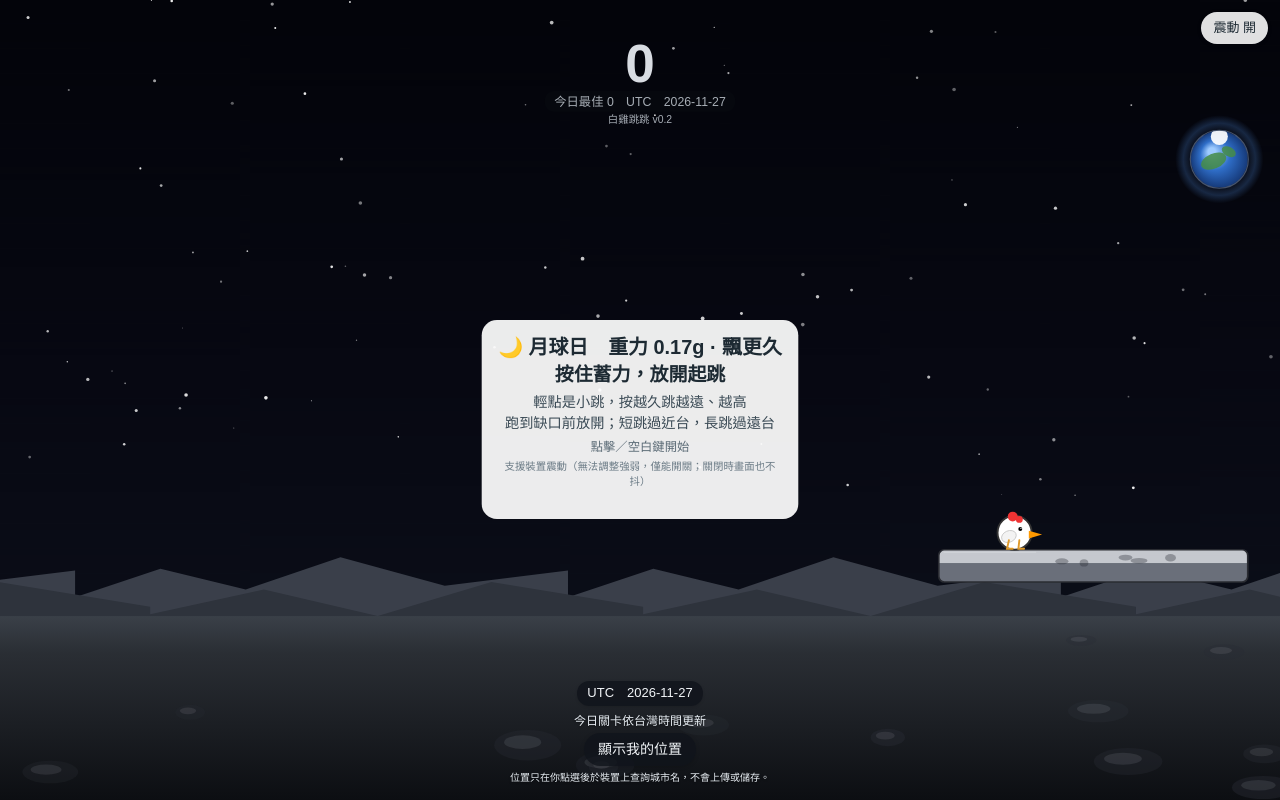
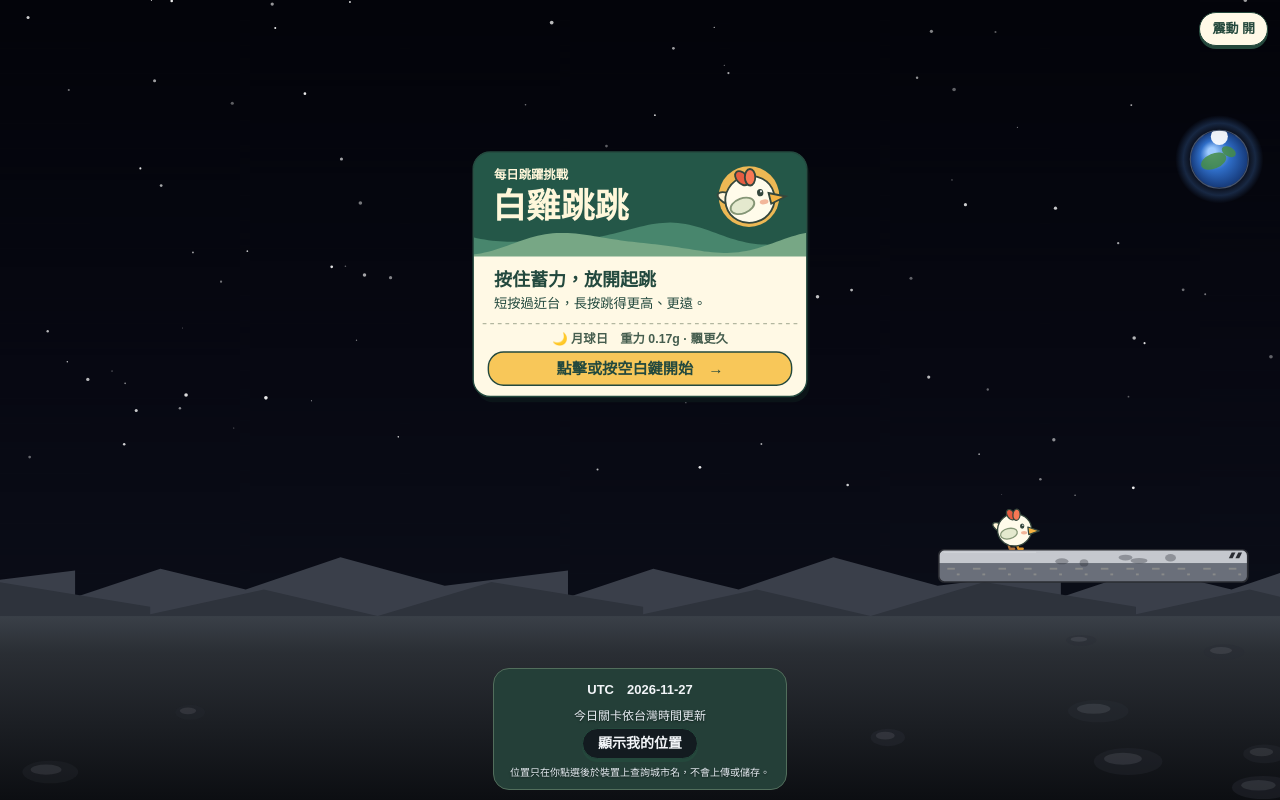
Before and after one commit to Yuanmi-dev/baiji-tiaotiao-v0.2, a plain HTML site: page index.html in a window 1280 px wide. Drawn offline with Linux system fonts and the light colour scheme.

Commit message:
Refresh game visuals, running animation and countdown

```diff
--- a/index.html
+++ b/index.html
@@ -82,6 +82,23 @@
     background:#fff;color:#1d2a33;touch-action:manipulation;
   }
   #adFake button.secondary{background:rgba(255,255,255,.16);color:#fff;}
+  #vibBtn,#locBtn,#adContinueBtn{
+    border:1.5px solid #24483c;background:#fff9e7;color:#24483c;
+    border-radius:20px;box-shadow:0 3px 0 #24483c;font-weight:700;
+  }
+  #vibBtn[aria-pressed="false"]{background:#314c42;color:#fff9e7;}
+  #placeBar.visible{width:fit-content;max-width:calc(100% - 32px);box-sizing:border-box;
+    margin:auto;padding:9px 16px;background:#fffaea;border:1px solid #526e5c;
+    border-radius:16px;gap:3px;}
+  #placeBar.dark{background:#243f38;}
+  #placeBar .placeDate,#placeBar.dark .placeDate{background:transparent;box-shadow:none;font-weight:700;}
+  #placeBar .placeMsg:empty{display:none;}
+  #locBtn{margin:2px 0 4px;padding:6px 15px;}
+  @media(max-height:540px){
+    #placeBar.visible{display:grid;grid-template-columns:auto auto;column-gap:10px;padding:4px 12px;}
+    #placeBar .privacy,#placeBar .placeMsg{grid-column:1/-1;}
+    #locBtn{grid-column:2;grid-row:1/3;}
+  }
 </style>
 </head>
 <body>
@@ -1349,6 +1366,8 @@ function syncVibUi() {
   hintEl.textContent = VIBRATE_HARDWARE
     ? '支援裝置震動（無法調整強弱，僅能開關；關閉時畫面也不抖）'
     : '此裝置不支援震動（例如 iPhone），已改用畫面抖動；可一併關閉';
+  vibBtn.title = hintEl.textContent;
+  vibBtn.setAttribute('aria-description',hintEl.textContent);
 }
 function setVibrate(on) {
   vibrateOn = !!on;
@@ -1957,75 +1976,71 @@ function drawDust() {
     ctx.globalAlpha = 1;
   }
 }
+// The same silhouette appears on the course and on the daily ticket.
+function paintBird(wingLift = 0) {
+  function oval(x,y,rx,ry,angle,color,outline) {
+    ctx.beginPath();
+    ctx.ellipse(x,y,rx,ry,angle,0,Math.PI*2);
+    ctx.fillStyle=color;
+    ctx.fill();
+    if (outline) { ctx.strokeStyle=outline; ctx.lineWidth=1.35; ctx.stroke(); }
+  }
+  const ink='#34463c';
+  oval(-15,-2,9,4,.53,'#fff4d7',ink);
+  oval(0,0,18,17,-.15,'#fffbea',ink);
+  oval(-4,-16,3.8,6,-.62,'#e55c41',ink);
+  oval(2,-16,3.8,6,.1,'#f87855',ink);
+  ctx.beginPath();
+  ctx.moveTo(14,-3); ctx.lineTo(26,1); ctx.lineTo(15,5); ctx.closePath();
+  ctx.fillStyle='#f5b343'; ctx.fill(); ctx.stroke();
+  ctx.save();
+  ctx.translate(0,3);
+  ctx.rotate(wingLift);
+  oval(-6,1,9,5.4,-.24,'#e4e9ce','#859676');
+  ctx.restore();
+  oval(8,-4,2.3,2.7,0,ink);
+  oval(8.7,-4.9,.7,.8,0,'white');
+  oval(10,3,3.2,1.8,0,'#f2b69a');
+}
 function drawChicken() {
   const r = CFG.CHICKEN_R;
   const landSq = squashT > 0 ? 0.22 * (squashT / CFG.LAND_SQUASH) : 0;
   const chargeSq = charging ? 0.28 * charge : 0;
   const stretch = stretchT > 0 ? CFG.JUMP_STRETCH * (stretchT / CFG.JUMP_STRETCH_S) : 0;
   const squat = stretch > 0 ? 0 : Math.max(chargeSq, landSq);
+  const running = grounded && st === 'play';
+  // Anchor the stride to distance so the cadence follows the actual run speed.
+  const phase = (chick.x % 68) * Math.PI * 2 / 68;
+  const stride = running ? 1 - chargeSq * 1.8 : 0;
+  const bob = stride * 2 * Math.sin(phase) ** 2;
+  const tilt = grounded ? 0.07 * stride : Math.max(-0.45, Math.min(0.7, chick.vy / 900));
+  const bodyY = -3 - bob + r * squat;
   ctx.save();
-  ctx.translate(chick.x, chick.y + r * squat * 1.15);
-  const tilt = grounded ? 0 : Math.max(-0.45, Math.min(0.7, chick.vy / 900));
+  ctx.translate(chick.x, chick.y);
+  ctx.lineCap = 'round';
+  ctx.lineJoin = 'round';
+  // During stance the toes sweep back along the surface. On the return
+  // stroke they lift, with the far leg half a cycle ahead of the near leg.
+  for (let leg = 0; leg < 2; leg++) {
+    const hip = leg === 0 ? -5 : 4;
+    const angle = phase + leg * Math.PI;
+    const lift = stride * Math.max(0, Math.cos(angle));
+    const ankleX = grounded ? hip + stride * 9 * Math.sin(angle) : hip - 5;
+    const toeY = grounded ? r - 1 - 6 * lift : r - 3;
+    ctx.strokeStyle = leg === 0 ? '#ad713c' : '#dd932e';
+    ctx.lineWidth = 2.6;
+    ctx.beginPath();
+    ctx.moveTo(hip, bodyY + 10);
+    ctx.quadraticCurveTo(hip - 2, toeY - 4, ankleX, toeY);
+    ctx.lineTo(ankleX + (grounded ? 4.5 : 3), toeY - lift);
+    ctx.stroke();
+  }
+  ctx.translate(0,bodyY);
   ctx.rotate(tilt);
   ctx.scale(1 + squat * 0.12 - stretch * 0.18, 1 - squat + stretch);
-  // 身體
-  ctx.fillStyle = '#fff';
-  ctx.strokeStyle = '#333';
-  ctx.lineWidth = 2;
-  ctx.beginPath();
-  ctx.arc(0, 0, r, 0, Math.PI * 2);
-  ctx.fill();
-  ctx.stroke();
-  // 冠
-  ctx.fillStyle = '#e33';
-  ctx.beginPath();
-  ctx.arc(-2, -r + 1, 5.2, 0, Math.PI * 2);
-  ctx.fill();
-  ctx.beginPath();
-  ctx.arc(5, -r + 4, 3.6, 0, Math.PI * 2);
-  ctx.fill();
-  // 喙
-  ctx.fillStyle = '#f90';
-  ctx.beginPath();
-  ctx.moveTo(r - 3, -2);
-  ctx.lineTo(r + 11, 2);
-  ctx.lineTo(r - 3, 6);
-  ctx.closePath();
-  ctx.fill();
-  // 眼
-  ctx.fillStyle = '#000';
-  ctx.beginPath();
-  ctx.arc(6, -4, 2.1, 0, Math.PI * 2);
-  ctx.fill();
-  ctx.fillStyle = '#fff';
-  ctx.beginPath();
-  ctx.arc(6.7, -4.6, 0.7, 0, Math.PI * 2);
-  ctx.fill();
-  // 翅膀
-  ctx.fillStyle = '#f3f3f3';
-  ctx.strokeStyle = '#c8c8c8';
-  ctx.lineWidth = 1;
-  ctx.beginPath();
-  ctx.ellipse(-6, 4, 8, 6, -0.4, 0, Math.PI * 2);
-  ctx.fill();
-  ctx.stroke();
+  const wingLift = grounded ? 0 : .38 + .76 * Math.sin(tick * CFG.TICK * Math.PI * 7);
+  paintBird(wingLift);
   ctx.restore();
-  // 腳（不受蹲下壓縮，才看起來是蹲）
-  if (grounded) {
-    ctx.strokeStyle = '#e09a2a';
-    ctx.lineWidth = 2;
-    ctx.lineCap = 'round';
-    const footY = chick.y + r - 1;
-    const bend = charging ? 4 * charge : 0;
-    ctx.beginPath();
-    ctx.moveTo(chick.x - 6, chick.y + 8);
-    ctx.lineTo(chick.x - 8, footY - bend);
-    ctx.lineTo(chick.x - 2, footY);
-    ctx.moveTo(chick.x + 5, chick.y + 8);
-    ctx.lineTo(chick.x + 4, footY - bend);
-    ctx.lineTo(chick.x + 10, footY);
-    ctx.stroke();
-  }
 }
 
 function drawChargeBar() {
@@ -2037,7 +2052,7 @@ function drawChargeBar() {
   const sy = chick.y - CFG.CHICKEN_R - 22;
   ctx.save();
   roundRect(sx - 1, sy - 1, bw + 2, bh + 2, 5);
-  ctx.fillStyle = 'rgba(20,30,40,.45)';
+  ctx.fillStyle = '#24483c';
   ctx.fill();
   roundRect(sx, sy, bw, bh, 4);
   ctx.fillStyle = '#fff';
@@ -2048,15 +2063,17 @@ function drawChargeBar() {
     ctx.beginPath();
     roundRect(sx, sy, bw, bh, 4);
     ctx.clip();
-    ctx.fillStyle = t >= 1 ? '#ff4d3a' : (t > 0.66 ? '#ff8a1f' : '#ffd24a');
+    ctx.fillStyle = t >= 1 ? '#ffa847' : '#80c693';
     ctx.fillRect(sx, sy, bw * t, bh);
     ctx.restore();
   }
   if (t >= 1) {
-    ctx.fillStyle = '#ff4d3a';
+    ctx.fillStyle = '#24483c';
+    roundRect(chick.x - 18, sy - 20, 36, 17, 8); ctx.fill();
+    ctx.fillStyle = '#fff8dc';
     ctx.font = 'bold 11px sans-serif';
     ctx.textAlign = 'center';
-    ctx.fillText('滿', chick.x, sy - 4);
+    ctx.fillText('蓄滿', chick.x, sy - 7);
   }
   ctx.restore();
 }
@@ -2404,6 +2421,21 @@ function drawPlatform(p) {
     }
     ctx.stroke();
   }
+  // Two short inlays mark the take-off edge in every weather.
+  ctx.fillStyle = c.edge;
+  for (const offset of [17, 10]) {
+    ctx.beginPath();
+    ctx.moveTo(p.x+p.w-offset, p.y+3);
+    ctx.lineTo(p.x+p.w-offset+4, p.y+3);
+    ctx.lineTo(p.x+p.w-offset+1, p.y+9);
+    ctx.lineTo(p.x+p.w-offset-3, p.y+9);
+    ctx.fill();
+  }
+  ctx.fillStyle = 'rgba(255,242,201,.20)';
+  for (let x=p.x+9; x<p.x+p.w-14; x+=27) {
+    ctx.fillRect(x,p.y+19,8,2);
+    ctx.fillRect(x+10,p.y+25,3,2);
+  }
   // 深色描邊，讓雞與台緣清楚
   ctx.strokeStyle = c.edge;
   ctx.lineWidth = 1.8;
@@ -2485,6 +2517,52 @@ function drawWxBanner(W, H, env, alpha) {
   ctx.restore();
 }
 
+function drawTicket(W,H,pad,finished,env) {
+  const w=Math.min(352,W-pad.l-pad.r-28), h=258;
+  const x=(W-w)/2, y=H*.19;
+  const ink='#23493e', paper='#fff9e5';
+  ctx.save();
+  ctx.translate(x,y);
+  ctx.fillStyle='rgba(24,57,45,.26)';
+  roundRect(3,6,w,h,18); ctx.fill();
+  ctx.fillStyle=paper;
+  roundRect(0,0,w,h,18); ctx.fill();
+  ctx.save();
+  ctx.clip();
+  ctx.fillStyle='#245748';
+  ctx.fillRect(0,0,w,109);
+  // A printed landscape behind the ticket mascot.
+  ctx.fillStyle='#edb854';
+  ctx.beginPath(); ctx.arc(w-61,47,32,0,Math.PI*2); ctx.fill();
+  for (let layer=0;layer<2;layer++) {
+    ctx.beginPath(); ctx.moveTo(0,110);
+    for(let px=0;px<=w+4;px+=4)
+      ctx.lineTo(px,87+layer*9+Math.sin(px/42+layer*2)*10+Math.cos(px/23)*3);
+    ctx.lineTo(w,110); ctx.closePath();
+    ctx.fillStyle=layer?'#77a785':'#48866d'; ctx.fill();
+  }
+  ctx.save(); ctx.translate(w-60,50); ctx.rotate(-.12); ctx.scale(1.45,1.45); paintBird(); ctx.restore();
+  ctx.textAlign='left'; ctx.fillStyle='#fff7da'; ctx.font='bold 13px sans-serif';
+  ctx.fillText(finished?'本局成績':'每日跳躍挑戰',22,28);
+  ctx.font='900 36px sans-serif';
+  ctx.fillText(finished?'跳躍結算':'白雞跳跳',20,70,w-126);
+  ctx.restore();
+  ctx.fillStyle=ink; ctx.textAlign='left'; ctx.font='bold 19px sans-serif';
+  ctx.fillText(finished?'本局 '+score+' 分　今日最佳 '+best:'按住蓄力，放開起跳',22,141,w-44);
+  ctx.font='14px sans-serif';
+  ctx.fillText(finished?'白雞不是雞，也不會飛':'短按過近台，長按跳得更高、更遠。',22,165,w-44);
+  ctx.strokeStyle='#b3b7a0'; ctx.setLineDash([4,4]);
+  ctx.beginPath(); ctx.moveTo(10,181); ctx.lineTo(w-10,181); ctx.stroke(); ctx.setLineDash([]);
+  ctx.fillStyle='#455d4e'; ctx.font='bold 13px sans-serif'; ctx.textAlign='center';
+  ctx.fillText(weatherHeadline(weather,env),w/2,201,w-30);
+  roundRect(16,211,w-32,35,16); ctx.fillStyle='#f8c759'; ctx.fill();
+  ctx.strokeStyle=ink; ctx.lineWidth=1.5; ctx.stroke();
+  ctx.fillStyle=ink; ctx.font='bold 16px sans-serif';
+  ctx.fillText(finished?'再跳一次　→':'點擊或按空白鍵開始　→',w/2,234,w-44);
+  roundRect(0,0,w,h,18); ctx.stroke();
+  ctx.restore();
+}
+
 function draw() {
   const W = viewW, H = viewH;
   const pad = safePad();
@@ -2526,119 +2604,47 @@ function draw() {
   const envHud = envAt(chick.x);
   const hudY = Math.max(86, pad.t + 62);
   ctx.textAlign = 'center';
-  ctx.fillStyle = hudInk;
-  ctx.font = 'bold 56px sans-serif';
-  ctx.fillText(String(score), W / 2, hudY);
-  const meta = '今日最佳 ' + best + '　' + placeLine();
-  ctx.font = '13px sans-serif';
-  const metaW = Math.min(W - 24, ctx.measureText(meta).width + 20);
-  if (isDarkSky() || (weather && weather.palette === 'moon')) {
-    ctx.fillStyle = 'rgba(8,12,18,0.55)';
-    roundRect((W - metaW) / 2, hudY + 10, metaW, 22, 10);
-    ctx.fill();
-  }
-  ctx.fillStyle = hudInk2;
-  ctx.fillText(meta, W / 2, hudY + 26);
-  ctx.font = '11px sans-serif';
-  ctx.fillText('白雞跳跳 v0.2', W / 2, hudY + 44);
+  if (st === 'play' || st === 'countdown') {
+    ctx.fillStyle = isDarkSky() ? '#223a34' : '#fff9e5';
+    roundRect(W/2-54,hudY-54,108,76,18); ctx.fill();
+    ctx.strokeStyle=isDarkSky()?'#abbca7':'#446654'; ctx.lineWidth=1.5; ctx.stroke();
+    ctx.fillStyle=hudInk; ctx.font='900 40px sans-serif';
+    ctx.fillText(String(score),W/2,hudY-13,96);
+    ctx.fillStyle=hudInk2; ctx.font='bold 12px sans-serif';
+    ctx.fillText('今日最佳 '+best,W/2,hudY+10,94);
+  }
   // 倒數／開場橫幅顯示時先不疊徽章，橫幅淡出後再留徽章
   const showBanner = st === 'countdown' || (st === 'play' && wxBannerT > 0);
-  if (st !== 'ready' && !(st === 'play' && wxBannerT > 0.3) && st !== 'countdown') {
-    drawWeatherBadge(W, hudY + 54, envHud);
+  if (st === 'play' && wxBannerT <= 0.3) {
+    drawWeatherBadge(W, hudY + 32, envHud);
   }
   if (showBanner) {
     const a = st === 'countdown' ? 1 : Math.min(1, wxBannerT / 0.45);
     drawWxBanner(W, H, envHud, a);
   }
 
-  const cardW = Math.min(CFG.W - 56, W - 56 - pad.l - pad.r);
-  const cardX = (W - cardW) / 2;
-
-  if (st === 'ready') {
-    const hintLines = wrapLines(hintEl.textContent || '', cardW - 40);
-    const head = weatherHeadline(weather, envHud);
-    const cardH = 178 + hintLines.length * 16;
-    const reserve = 136 + pad.b;
-    const cardY = Math.min(H * 0.40, H - cardH - reserve);
-    ctx.fillStyle = 'rgba(255,255,255,.92)';
-    roundRect(cardX, cardY, cardW, cardH, 16);
-    ctx.fill();
-    ctx.fillStyle = '#1d2a33';
-    ctx.font = 'bold 26px sans-serif';
-    let size = 26;
-    while (size > 17 && ctx.measureText(head).width > cardW - 28) {
-      size -= 1;
-      ctx.font = 'bold ' + size + 'px sans-serif';
-    }
-    let cy = cardY + 36;
-    ctx.fillText(head, W / 2, cy);
-    cy += 28;
-    ctx.fillStyle = '#1d2a33';
-    ctx.font = 'bold 20px sans-serif';
-    ctx.fillText('按住蓄力，放開起跳', W / 2, cy);
-    cy += 28;
-    ctx.font = '15px sans-serif';
-    ctx.fillStyle = '#3a4a55';
-    ctx.fillText('輕點是小跳，按越久跳越遠、越高', W / 2, cy);
-    cy += 22;
-    ctx.fillText('跑到缺口前放開；短跳過近台，長跳過遠台', W / 2, cy);
-    cy += 24;
-    ctx.font = '13px sans-serif';
-    ctx.fillStyle = '#5a6a75';
-    ctx.fillText('點擊／空白鍵開始', W / 2, cy);
-    cy += 20;
-    ctx.font = '11px sans-serif';
-    ctx.fillStyle = '#6a7a85';
-    for (let i = 0; i < hintLines.length; i++) {
-      ctx.fillText(hintLines[i], W / 2, cy + i * 16);
-    }
-  }
-  if (st === 'countdown') {
+  if (st === 'ready') drawTicket(W,H,pad,false,envHud);
+  const launching = st === 'play' && wxBannerT > 1.46;
+  if (st === 'countdown' || launching) {
     ctx.save();
-    const s = 1 + 0.45 * Math.exp(-8 * countT);
-    ctx.translate(W / 2, H * 0.36);
-    ctx.scale(s, s);
-    ctx.fillStyle = 'rgba(255,255,255,.88)';
-    roundRect(-78, -110, 156, 168, 24);
-    ctx.fill();
-    ctx.fillStyle = '#1d2a33';
-    ctx.font = 'bold 140px sans-serif';
-    ctx.textAlign = 'center';
-    ctx.textBaseline = 'middle';
-    ctx.fillText(String(countN), 0, -4);
+    ctx.translate(W / 2,H * .37);
+    const radius = 40;
+    ctx.fillStyle = '#244c40';
+    ctx.beginPath(); ctx.arc(0,0,radius,0,Math.PI*2); ctx.fill();
+    ctx.strokeStyle = '#779383'; ctx.lineWidth = 4;
+    ctx.beginPath(); ctx.arc(0,0,radius-4,0,Math.PI*2); ctx.stroke();
+    ctx.strokeStyle = '#ffcf66'; ctx.lineCap = 'round';
+    const remaining = launching ? 1 : Math.max(0,1-countT);
+    ctx.beginPath(); ctx.arc(0,0,radius-4,-Math.PI/2,-Math.PI/2+2*Math.PI*remaining); ctx.stroke();
+    ctx.fillStyle = '#fff9e5'; ctx.textAlign = 'center'; ctx.textBaseline = 'middle';
+    ctx.font = launching ? 'bold 22px sans-serif' : '900 40px sans-serif';
+    ctx.fillText(launching ? '開跑' : String(countN),0,1);
     ctx.restore();
-    ctx.textBaseline = 'alphabetic';
-    ctx.fillStyle = 'rgba(20,40,50,.7)';
-    ctx.font = '16px sans-serif';
-    ctx.fillText('即將開始', W / 2, H * 0.36 + 110);
   }
   if (st === 'over') {
     ctx.fillStyle = 'rgba(20,30,40,.45)';
     ctx.fillRect(0, 0, W, H);
-    const hintLines = wrapLines(hintEl.textContent || '', cardW - 40);
-    const cardH = 168 + hintLines.length * 16 + 8 + ((adContinueOffered && !continueUsed) ? 22 : 0);
-    const cardY = Math.max(pad.t + 24, Math.min(H * 0.38, H - cardH - 24 - pad.b));
-    ctx.fillStyle = 'rgba(255,255,255,.94)';
-    roundRect(cardX, cardY, cardW, cardH, 18);
-    ctx.fill();
-    ctx.fillStyle = '#1d2a33';
-    ctx.font = 'bold 22px sans-serif';
-    ctx.fillText('白雞不是雞，也不會飛', W / 2, cardY + 50);
-    ctx.font = '18px sans-serif';
-    ctx.fillStyle = '#3a4a55';
-    ctx.fillText('本局 ' + score + '　今日最佳 ' + best, W / 2, cardY + 88);
-    ctx.font = '15px sans-serif';
-    ctx.fillText('再點一下重來', W / 2, cardY + 124);
-    let hintY = 150;
-    if (adContinueOffered && !continueUsed) {
-      ctx.fillText('或點下方按鈕看廣告接續', W / 2, cardY + 146);
-      hintY = 170;
-    }
-    ctx.font = '11px sans-serif';
-    ctx.fillStyle = '#6a7a85';
-    for (let i = 0; i < hintLines.length; i++) {
-      ctx.fillText(hintLines[i], W / 2, cardY + hintY + i * 16);
-    }
+    drawTicket(W,H,pad,true,envHud);
   }
   if (DEBUG) {
     const next = plats.filter(p => p.id > (onPlatId || lastScoredId)).sort((a, b) => a.id - b.id)[0];
```
